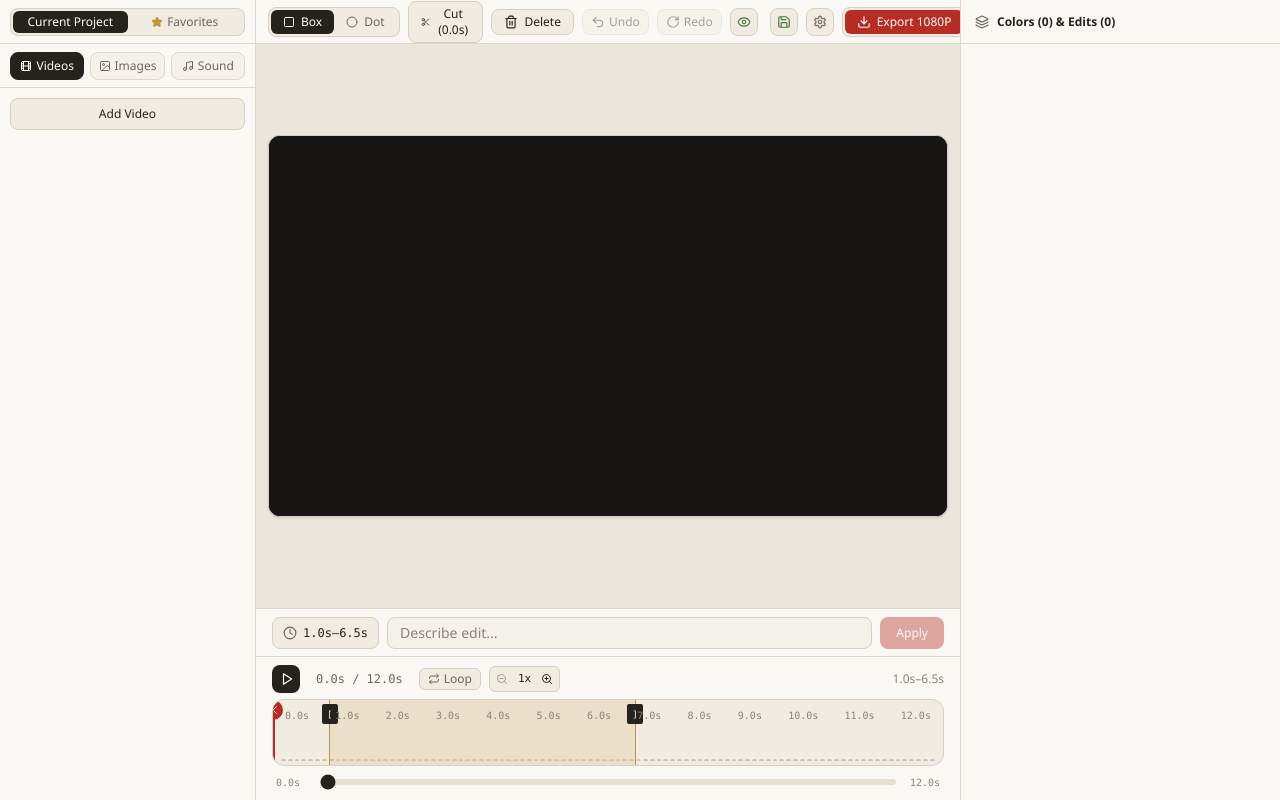
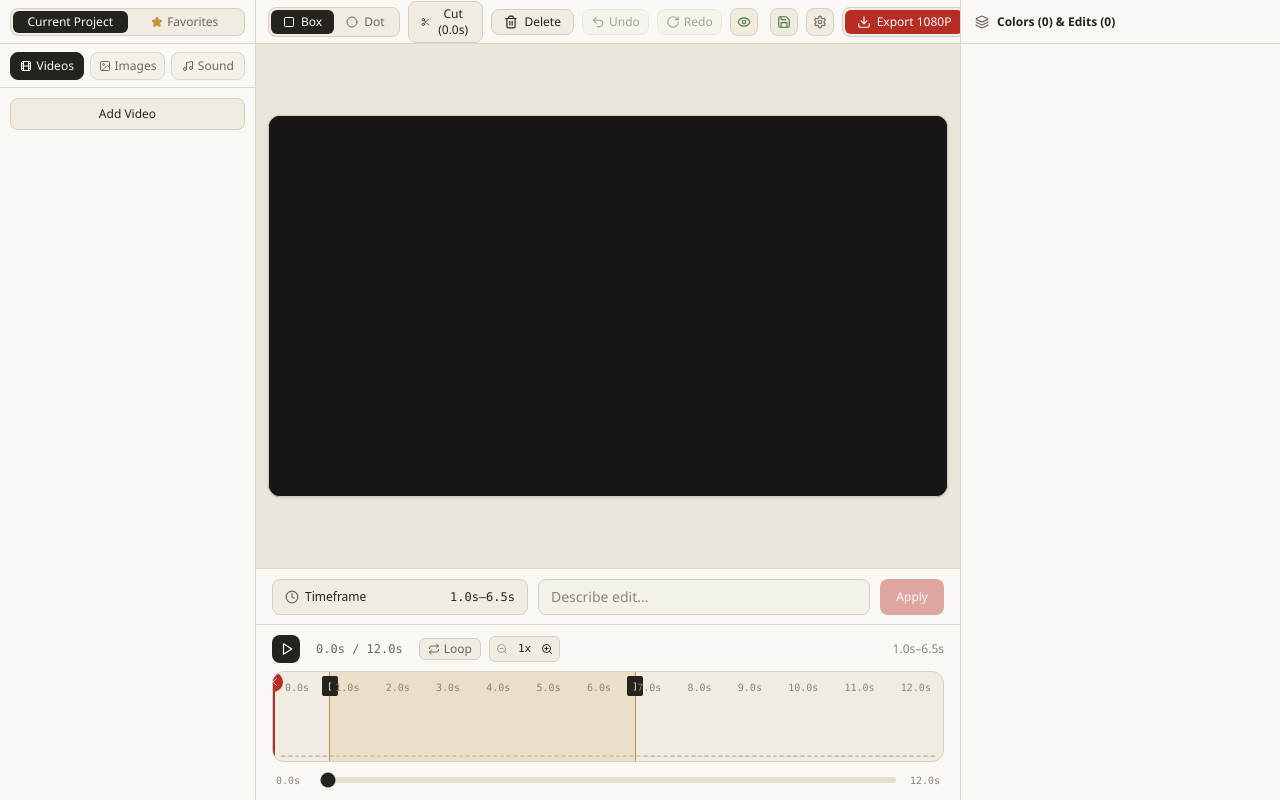
Before and after one commit to Honeybee5151/Sumo-RPG-VideoEditing, a Next.js app: page / in a window 1280 px wide. Built offline with nearby package versions, Linux system fonts and the light colour scheme.

Commit message:
Enlarge and lock bottom AI bar and timeframe base so clicking color never shifts video size

```diff
--- a/src/components/VideoEditorStudio.tsx
+++ b/src/components/VideoEditorStudio.tsx
@@ -2946,9 +2946,9 @@ export default function VideoEditorStudio() {
             </div>
           </div>
 
-          {/* ADAPTIVE BOTTOM AI BAR (Constant height & consistent layout whether Box/Dot is selected or not) */}
-          <div className="h-12 border-t border-[#ded7c8] bg-[#faf8f4] px-4 flex items-center shrink-0">
-            <div className="w-full flex items-center gap-2">
+          {/* ADAPTIVE BOTTOM AI BAR (Enlarged & locked height/width base so clicking color never shifts video or bar) */}
+          <div className="h-14 min-h-[3.5rem] max-h-[3.5rem] border-t border-[#ded7c8] bg-[#faf8f4] px-4 flex items-center shrink-0 overflow-hidden">
+            <div className="w-full flex items-center gap-2.5 min-w-0">
               {isEditingIntervalBadge ? (
                 <div
                   style={
@@ -2959,7 +2959,7 @@ export default function VideoEditorStudio() {
                         }
                       : undefined
                   }
-                  className={`h-8 flex items-center gap-1.5 px-2.5 rounded-lg text-xs font-medium shrink-0 border ${
+                  className={`w-64 min-w-[16rem] max-w-[16rem] h-9 flex items-center justify-between gap-1.5 px-2.5 rounded-lg text-xs font-medium shrink-0 border ${
                     focusedColor === 'all'
                       ? 'bg-[#f0ece1] border-[#26231f] text-[#26231f]'
                       : 'border-black/15'
@@ -2970,21 +2970,22 @@ export default function VideoEditorStudio() {
                     onClick={() =>
                       commitCustomInterval(draftIntervalStart, draftIntervalEnd, true)
                     }
-                    className="flex items-center gap-1 cursor-pointer"
+                    className="flex items-center gap-1 cursor-pointer truncate shrink-0"
                     title="Click to finish editing interval"
                   >
                     {focusedColor !== 'all' ? (
                       <>
                         <span
-                          className="w-2 h-2 rounded-full border border-white/70"
+                          className="w-2 h-2 rounded-full border border-white/70 shrink-0"
                           style={{ backgroundColor: MARK_COLORS[focusedColor].hex }}
                         />
-                        <span>{MARK_COLORS[focusedColor].name}</span>
+                        <span className="truncate">{MARK_COLORS[focusedColor].name}</span>
                       </>
                     ) : (
-                      <Clock className="w-3.5 h-3.5 text-[#6e655c]" />
+                      <Clock className="w-3.5 h-3.5 text-[#6e655c] shrink-0" />
                     )}
                   </button>
+                  <div className="flex items-center gap-1 shrink-0">
                     <input
                       type="number"
                       step={0.1}
@@ -3004,7 +3005,7 @@ export default function VideoEditorStudio() {
                           setIsEditingIntervalBadge(false);
                         }
                       }}
-                    className="w-14 px-1.5 py-0.5 rounded bg-white/95 text-[#26231f] font-mono text-xs border border-black/20 focus:outline-none"
+                      className="w-13 px-1.5 py-0.5 rounded bg-white/95 text-[#26231f] font-mono text-xs tabular-nums border border-black/20 focus:outline-none"
                       title="Start time (seconds)"
                     />
                     <span className="opacity-80">–</span>
@@ -3026,7 +3027,7 @@ export default function VideoEditorStudio() {
                           setIsEditingIntervalBadge(false);
                         }
                       }}
-                    className="w-14 px-1.5 py-0.5 rounded bg-white/95 text-[#26231f] font-mono text-xs border border-black/20 focus:outline-none"
+                      className="w-13 px-1.5 py-0.5 rounded bg-white/95 text-[#26231f] font-mono text-xs tabular-nums border border-black/20 focus:outline-none"
                       title="End time (seconds)"
                     />
                     <span className="opacity-80 text-[11px]">s</span>
@@ -3040,6 +3041,7 @@ export default function VideoEditorStudio() {
                     >
                       ✓
                     </button>
+                  </div>
                 </div>
               ) : focusedColor !== 'all' ? (
                 <button
@@ -3055,14 +3057,17 @@ export default function VideoEditorStudio() {
                     color: MARK_COLORS[focusedColor].textColorHex,
                   }}
                   title="Click color name to type a specific start & end time"
-                  className="h-8 flex items-center gap-1.5 px-2.5 rounded-lg border border-black/15 text-xs font-medium shrink-0 cursor-pointer hover:opacity-90 transition"
-                >
+                  className="w-64 min-w-[16rem] max-w-[16rem] h-9 flex items-center justify-between gap-2 px-3 rounded-lg border border-black/15 text-xs font-medium shrink-0 cursor-pointer hover:opacity-90 transition"
+                >
+                  <span className="flex items-center gap-1.5 truncate">
                     <span
-                    className="w-2 h-2 rounded-full border border-white/70"
+                      className="w-2 h-2 rounded-full border border-white/70 shrink-0"
                       style={{ backgroundColor: MARK_COLORS[focusedColor].hex }}
                     />
-                  <span>
-                    {MARK_COLORS[focusedColor].name} • {intervalStart.toFixed(1)}s–{intervalEnd.toFixed(1)}s
+                    <span className="truncate">{MARK_COLORS[focusedColor].name}</span>
+                  </span>
+                  <span className="font-mono tabular-nums opacity-95 shrink-0">
+                    {intervalStart.toFixed(1)}s–{intervalEnd.toFixed(1)}s
                   </span>
                 </button>
               ) : (
@@ -3075,10 +3080,13 @@ export default function VideoEditorStudio() {
                     setIsEditingIntervalBadge(true);
                   }}
                   title="Click to type a specific start & end time"
-                  className="h-8 flex items-center gap-1.5 px-2.5 bg-[#f0ece1] hover:bg-[#e5dfd0] border border-[#d6cfc2] rounded-lg text-xs font-mono font-medium text-[#26231f] shrink-0 cursor-pointer transition"
-                >
+                  className="w-64 min-w-[16rem] max-w-[16rem] h-9 flex items-center justify-between gap-2 px-3 bg-[#f0ece1] hover:bg-[#e5dfd0] border border-[#d6cfc2] rounded-lg text-xs font-mono font-medium text-[#26231f] shrink-0 cursor-pointer transition"
+                >
+                  <span className="flex items-center gap-1.5 font-sans">
                     <Clock className="w-3.5 h-3.5 text-[#6e655c]" />
-                  <span>
+                    <span>Timeframe</span>
+                  </span>
+                  <span className="tabular-nums">
                     {intervalStart.toFixed(1)}s–{intervalEnd.toFixed(1)}s
                   </span>
                 </button>
@@ -3101,7 +3109,7 @@ export default function VideoEditorStudio() {
                     ? `Describe edit for ${MARK_COLORS[focusedColor].name}...`
                     : 'Describe edit...'
                 }
-                className="h-8 flex-1 px-3 bg-[#f4f1ea] border border-[#d6cfc2] rounded-lg focus:outline-none focus:border-[#26231f] text-sm text-[#26231f] placeholder-[#8c8277]"
+                className="h-9 flex-1 min-w-0 px-3 bg-[#f4f1ea] border border-[#d6cfc2] rounded-lg focus:outline-none focus:border-[#26231f] text-sm text-[#26231f] placeholder-[#8c8277]"
               />
 
               <button
@@ -3112,15 +3120,15 @@ export default function VideoEditorStudio() {
                   )
                 }
                 disabled={isCompiling || !prompt.trim()}
-                className="h-8 px-4 bg-[#b82d23] hover:bg-[#a1261d] disabled:opacity-40 rounded-lg text-xs font-medium text-white transition cursor-pointer shrink-0"
+                className="h-9 px-4 bg-[#b82d23] hover:bg-[#a1261d] disabled:opacity-40 rounded-lg text-xs font-medium text-white transition cursor-pointer shrink-0"
               >
                 {isCompiling ? 'Applying...' : 'Apply'}
               </button>
             </div>
           </div>
 
-          {/* SINGLE-FOCUS TIMELINE (Shows ONLY the currently selected color so you can stretch & edit it) */}
-          <div className="h-36 border-t border-[#ded7c8] bg-[#faf8f4] px-4 py-2 flex flex-col gap-1.5 shrink-0">
+          {/* SINGLE-FOCUS TIMELINE (Enlarged & locked h-44 base height so video size never shifts) */}
+          <div className="h-44 min-h-[11rem] max-h-[11rem] border-t border-[#ded7c8] bg-[#faf8f4] px-4 py-2.5 flex flex-col gap-2 shrink-0 overflow-hidden">
             <div className="h-7 flex items-center justify-between gap-2 shrink-0">
               <div className="flex items-center gap-2 shrink-0">
                 <button
```
Lines whose indentation alone changed are shown as unchanged.
